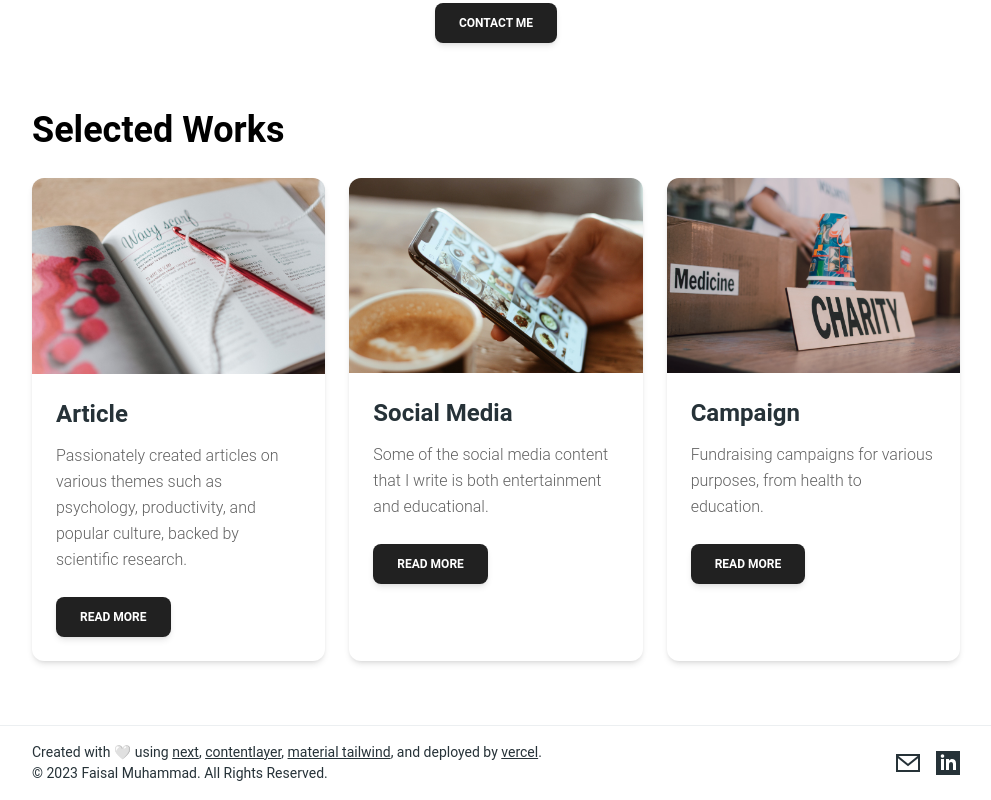
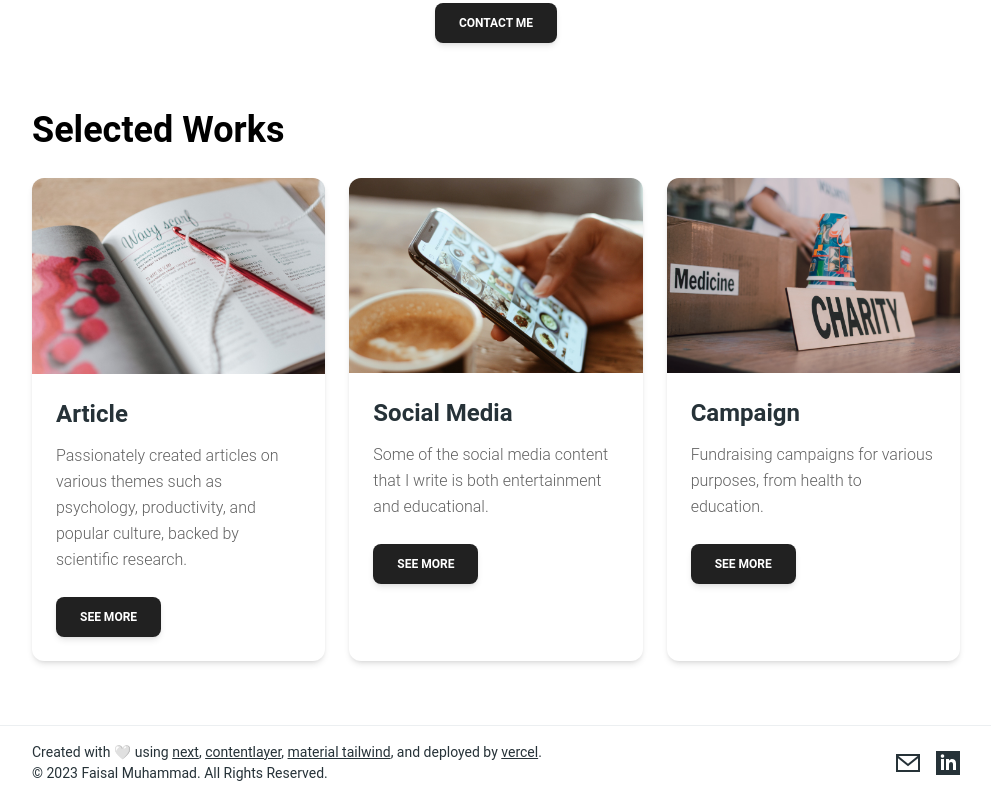
Before and after one commit to faisalm29/material-tailwind-portfolio, a Next.js app: page / in a window 1280 px wide. Shown: the part 397-1197 px from the top of the page, without its empty margins (144-1135 px from the left). Built offline with nearby package versions, Linux system fonts and the light colour scheme.

Commit message:
changing work card button label

```diff
--- a/src/components/WorkCard.tsx
+++ b/src/components/WorkCard.tsx
@@ -47,7 +47,7 @@ const WorkCard = ({
       </CardBody>
       <CardFooter className="pt-0">
         <Link href={href}>
-          <Button>Read More</Button>
+          <Button>See More</Button>
         </Link>
       </CardFooter>
     </Card>
```
